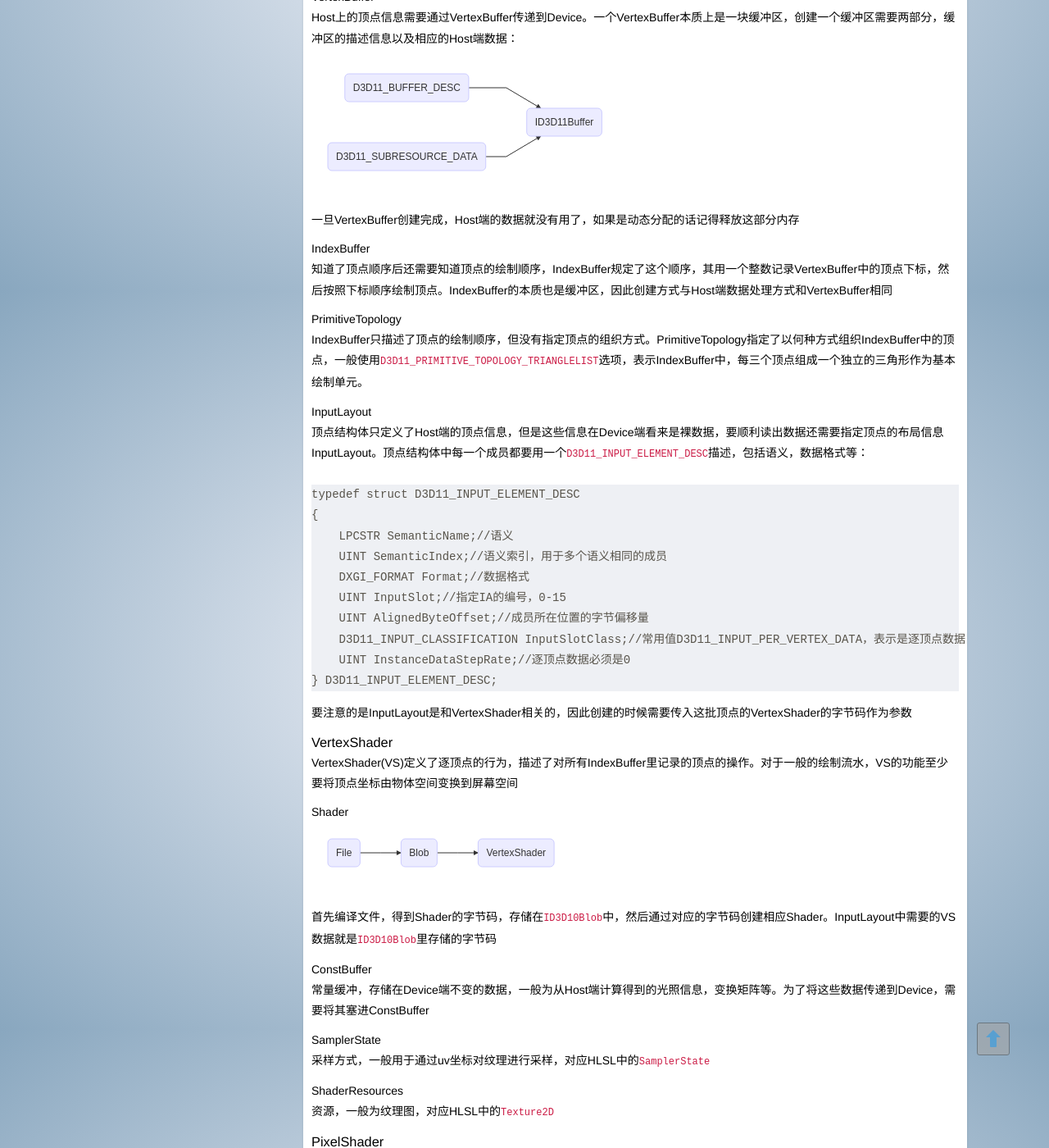
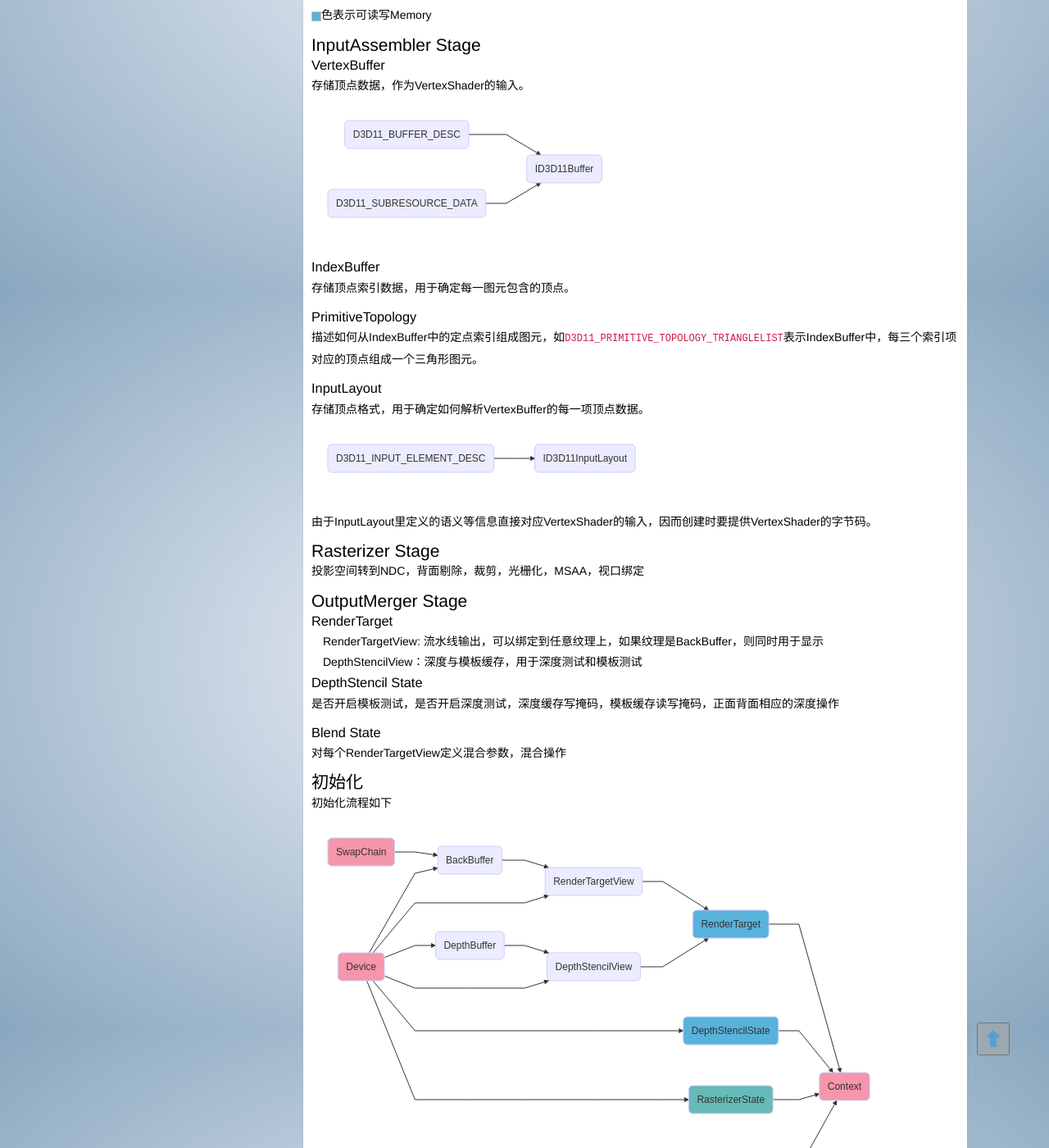
Before and after one commit to pw1316/pw1316.github.io, a Jekyll site: the page built from _posts/2018-05-29-DX11Note.md, in a window 1280 px wide and 1400 px high, scrolled down 1445 px. Shown: the whole window at 82% size. Built offline with Jekyll 4.4.1, drawn with Linux system fonts in a browser that asks for light colours; nearby versions of some CDN libraries; some of the changed text lies outside the part shown.

````diff
--- a/_posts/2018-05-29-DX11Note.md
+++ b/_posts/2018-05-29-DX11Note.md
@@ -1,26 +1,33 @@
 ---
 layout: page
-title: DirectX11笔记
+title: DirectX11 Tutorial
 date: 2018-05-29 20:56:23 +0800
-mdate: 2018-10-24 15:24:00 +0800
+mdate: 2019-03-29 20:54:10 +0800
 showbar: false
 ---
 
-## COM组件
+# Preface
 
-所有DX11的组件都是COM组件，所有COM组件都有引用计数，所以用完要手动调用`Release()`函数减少引用计数
-
-## 显示设备
+# 1. Win32 框架
 
 ```mermaid
 graph LR
-A(IDXGIFactory)--enum-->B(IDXGIAdapter)
-B--enum-->C(IDXGIOutput)
+A(WindowClass)-->B(HWND)
+B-->C(ShowWindow)
+C-->D(MainLoop)
 ```
 
-首先需要创建工厂`IDXGIFactory`，工厂可以枚举显示设备（显卡）`IDXGIAdapter`，显示设备上可以枚举输出信息`IDXGIOutput`，一般用到的是屏幕大小以及刷新频率
+一般的主循环和消息机制挂钩，每次进入循环时先处理Windows系统消息，再做引擎相关的更新。而对Windows系统消息的利用要尽可能低，仅处理少量必要的窗口消息（菜单，新建/关闭窗口），其它需要处理的消息如用户键盘输入则交给上层引擎做。如非必要，尽量将Windows那一套东西仅用于提供引擎输出画面的窗口。
 
-## DirectX11流水线
+# 2. DirectX 11 渲染
+
+## 上下文信息
+
+- IDXGISwapChain：颜色缓存，和Windows的HWND绑定来决定显示在哪个窗口，并有前后缓存机制
+- ID3D11Device：提供显示设备（GPU）相关的接口，用于创建各种资源。线程安全，可以多个线程同时访问。
+- ID3D11DeviceContext：设备上下文，维护流水线状态。非线程安全，多线程访问需要进行线程同步。
+
+## DirectX 11 流水线
 
 ```mermaid
 graph TD
@@ -50,15 +57,11 @@ style J fill:#58B2DC;
 
 <img style="width:12px;height:12px;background:#58B2DC;">色表示可读写Memory
 
-### IA
+## InputAssembler Stage
 
-#### 顶点结构体
+### VertexBuffer
 
-Host级别的顶点结构体，可以包括顶点坐标，顶点法向，顶点uv等信息。描述一个顶点的信息
-
-#### VertexBuffer
-
-Host上的顶点信息需要通过VertexBuffer传递到Device。一个VertexBuffer本质上是一块缓冲区，创建一个缓冲区需要两部分，缓冲区的描述信息以及相应的Host端数据：
+存储顶点数据，作为VertexShader的输入。
 
 ```mermaid
 graph LR
@@ -66,64 +69,43 @@ A(D3D11_BUFFER_DESC)-->B(ID3D11Buffer)
 C(D3D11_SUBRESOURCE_DATA)-->B
 ```
 
-一旦VertexBuffer创建完成，Host端的数据就没有用了，如果是动态分配的话记得释放这部分内存
+### IndexBuffer
 
-#### IndexBuffer
+存储顶点索引数据，用于确定每一图元包含的顶点。
 
-知道了顶点顺序后还需要知道顶点的绘制顺序，IndexBuffer规定了这个顺序，其用一个整数记录VertexBuffer中的顶点下标，然后按照下标顺序绘制顶点。IndexBuffer的本质也是缓冲区，因此创建方式与Host端数据处理方式和VertexBuffer相同
+### PrimitiveTopology
 
-#### PrimitiveTopology
+描述如何从IndexBuffer中的定点索引组成图元，如*D3D11_PRIMITIVE_TOPOLOGY_TRIANGLELIST*表示IndexBuffer中，每三个索引项对应的顶点组成一个三角形图元。
 
-IndexBuffer只描述了顶点的绘制顺序，但没有指定顶点的组织方式。PrimitiveTopology指定了以何种方式组织IndexBuffer中的顶点，一般使用*D3D11_PRIMITIVE_TOPOLOGY_TRIANGLELIST*选项，表示IndexBuffer中，每三个顶点组成一个独立的三角形作为基本绘制单元。
+### InputLayout
 
-#### InputLayout
-
-顶点结构体只定义了Host端的顶点信息，但是这些信息在Device端看来是裸数据，要顺利读出数据还需要指定顶点的布局信息InputLayout。顶点结构体中每一个成员都要用一个*D3D11_INPUT_ELEMENT_DESC*描述，包括语义，数据格式等：
-
-```c++
-typedef struct D3D11_INPUT_ELEMENT_DESC
-{
-    LPCSTR SemanticName;//语义
-    UINT SemanticIndex;//语义索引，用于多个语义相同的成员
-    DXGI_FORMAT Format;//数据格式
-    UINT InputSlot;//指定IA的编号，0-15
-    UINT AlignedByteOffset;//成员所在位置的字节偏移量
-    D3D11_INPUT_CLASSIFICATION InputSlotClass;//常用值D3D11_INPUT_PER_VERTEX_DATA，表示是逐顶点数据
-    UINT InstanceDataStepRate;//逐顶点数据必须是0
-} D3D11_INPUT_ELEMENT_DESC;
-```
-
-要注意的是InputLayout是和VertexShader相关的，因此创建的时候需要传入这批顶点的VertexShader的字节码作为参数
-
-### VertexShader
-
-VertexShader(VS)定义了逐顶点的行为，描述了对所有IndexBuffer里记录的顶点的操作。对于一般的绘制流水，VS的功能至少要将顶点坐标由物体空间变换到屏幕空间
-
-#### Shader
+存储顶点格式，用于确定如何解析VertexBuffer的每一项顶点数据。
 
 ```mermaid
 graph LR
-A(File)-->B(Blob)
-B-->C(VertexShader)
+A(D3D11_INPUT_ELEMENT_DESC)-->B(ID3D11InputLayout)
 ```
 
-首先编译文件，得到Shader的字节码，存储在*ID3D10Blob*中，然后通过对应的字节码创建相应Shader。InputLayout中需要的VS数据就是*ID3D10Blob*里存储的字节码
+由于InputLayout里定义的语义等信息直接对应VertexShader的输入，因而创建时要提供VertexShader的字节码。
 
-#### ConstBuffer
+## Rasterizer Stage
 
-常量缓冲，存储在Device端不变的数据，一般为从Host端计算得到的光照信息，变换矩阵等。为了将这些数据传递到Device，需要将其塞进ConstBuffer
+投影空间转到NDC，背面剔除，裁剪，光栅化，MSAA，视口绑定
 
-#### SamplerState
+## OutputMerger Stage
 
-采样方式，一般用于通过uv坐标对纹理进行采样，对应HLSL中的*SamplerState*
+### RenderTarget
 
-#### ShaderResources
+- RenderTargetView: 流水线输出，可以绑定到任意纹理上，如果纹理是BackBuffer，则同时用于显示
+- DepthStencilView：深度与模板缓存，用于深度测试和模板测试
 
-资源，一般为纹理图，对应HLSL中的*Texture2D*
+### DepthStencil State
 
-### PixelShader
+是否开启模板测试，是否开启深度测试，深度缓存写掩码，模板缓存读写掩码，正面背面相应的深度操作
 
-PixelShader(PS)定义了逐片元的行为，描述了对所有屏幕像素点对应的片元的操作。对于一般的绘制流水，PS的功能至少要输出一个颜色。PSStage和VSState要设置的内容相同，而一般地，SamplerState和ShaderResources多用于PS
+### Blend State
+
+对每个RenderTargetView定义混合参数，混合操作
 
 ## 初始化
 
````
Also changed, not shown: _posts/2018-06-12-DSRE-WalkThrough.md (deleted, +0 -139 lines).
